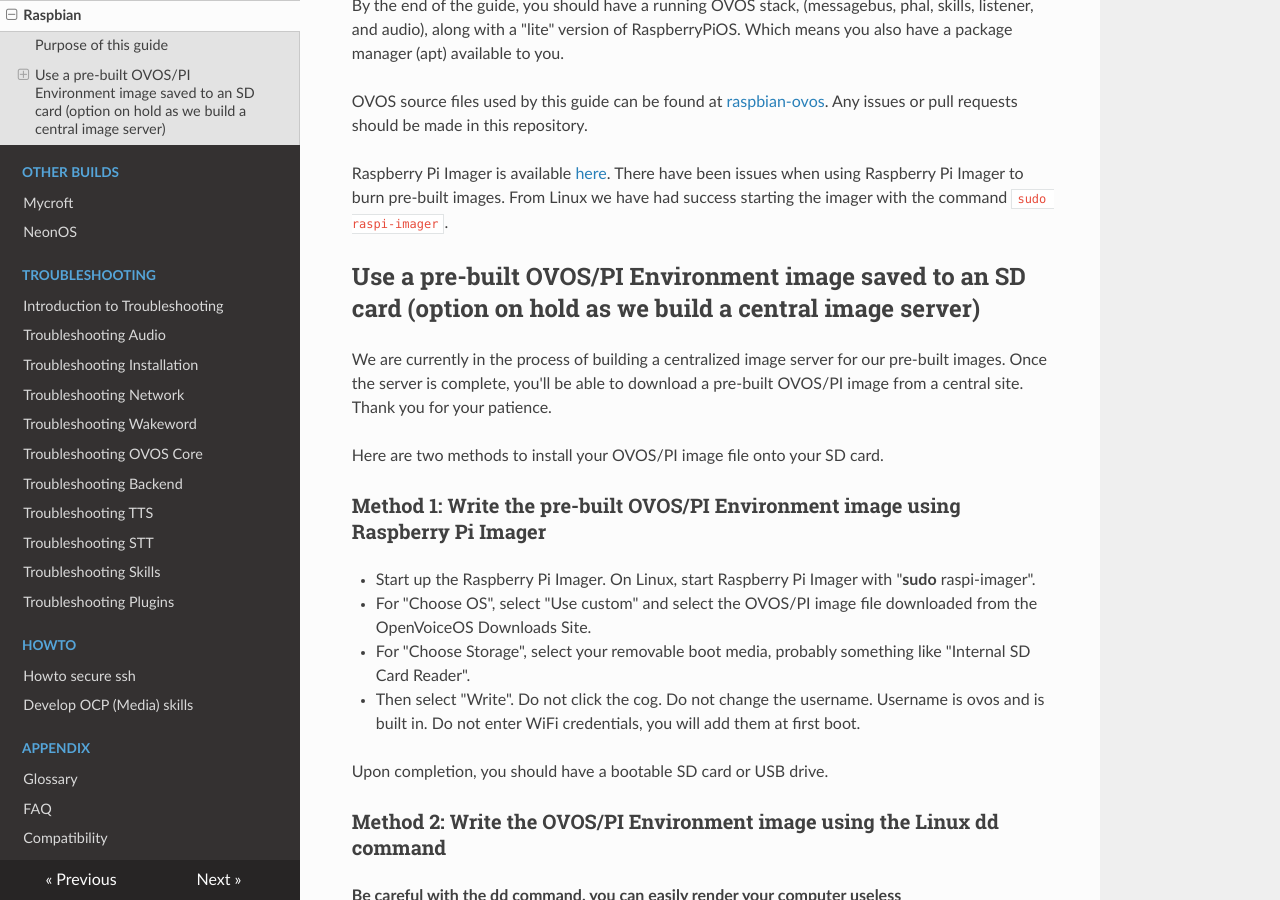
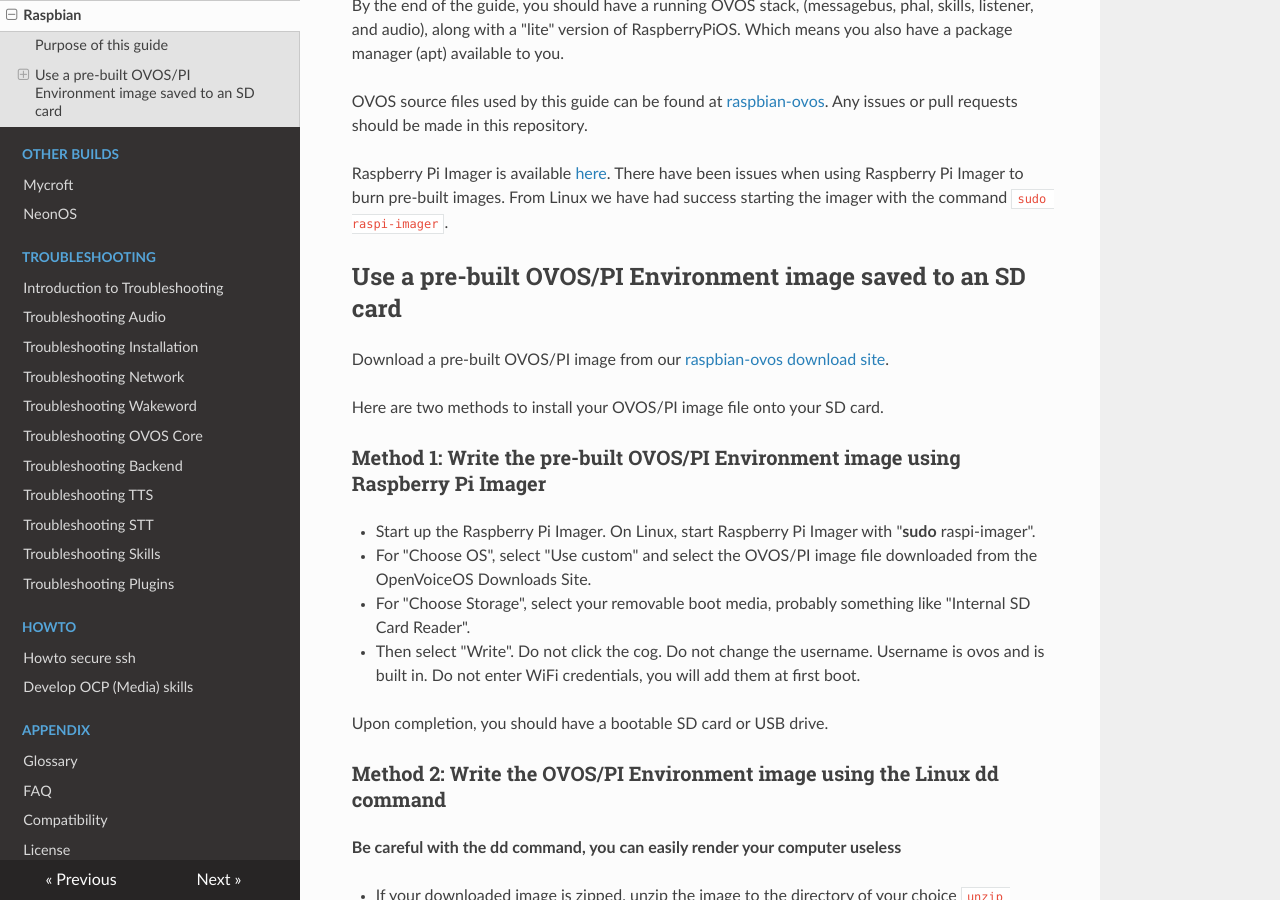
Before and after one commit to OpenVoiceOS/community-docs, an MkDocs documentation site: the page built from docs/install_raspbian.md, in a window 1280 px wide and 900 px high, scrolled down 414 px. Built offline with MkDocs 1.6.1, drawn with Linux system fonts in a browser that asks for light colours; nearby versions of some CDN libraries.

Commit message:
Update with pointer to ziggyai OVOS/PI image server

```diff
--- a/docs/install_raspbian.md
+++ b/docs/install_raspbian.md
@@ -12,9 +12,9 @@
 
 Raspberry Pi Imager is available [here](https://www.raspberrypi.com/software/). There have been issues when using Raspberry Pi Imager to burn pre-built images. From Linux we have had success starting the imager with the command `sudo raspi-imager`.
 
-## Use a pre-built OVOS/PI Environment image saved to an SD card (option on hold as we build a central image server)
+## Use a pre-built OVOS/PI Environment image saved to an SD card
 
-We are currently in the process of building a centralized image server for our pre-built images.  Once the server is complete, you'll be able to download a pre-built OVOS/PI image from a central site.  Thank you for your patience.
+Download a pre-built OVOS/PI image from our [raspbian-ovos download site](https://ovosimages.ziggyai.online/raspbian).
 
 Here are two methods to install your OVOS/PI image file onto your SD card.
 
```
